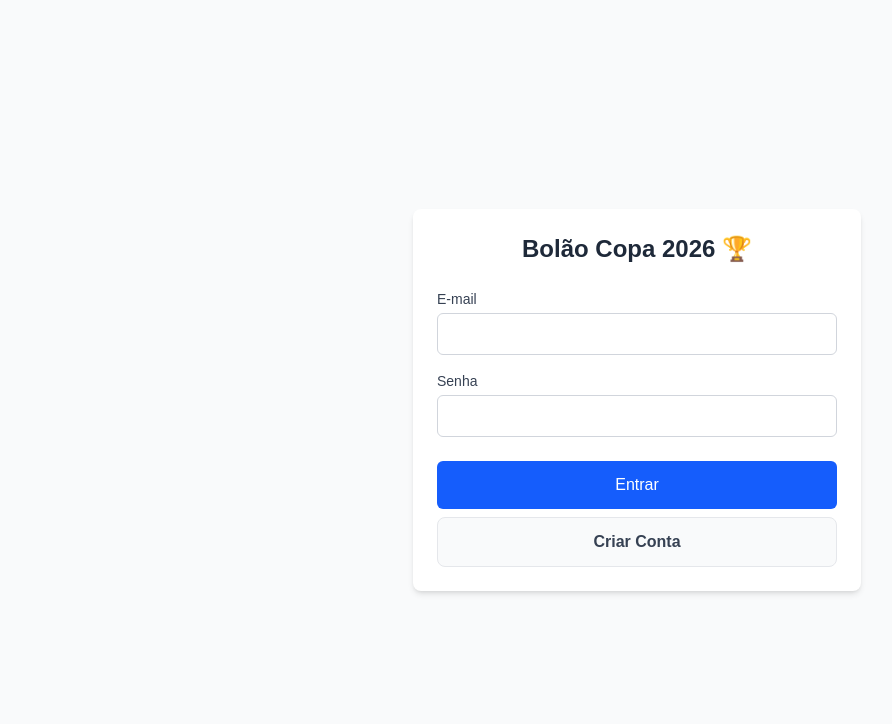
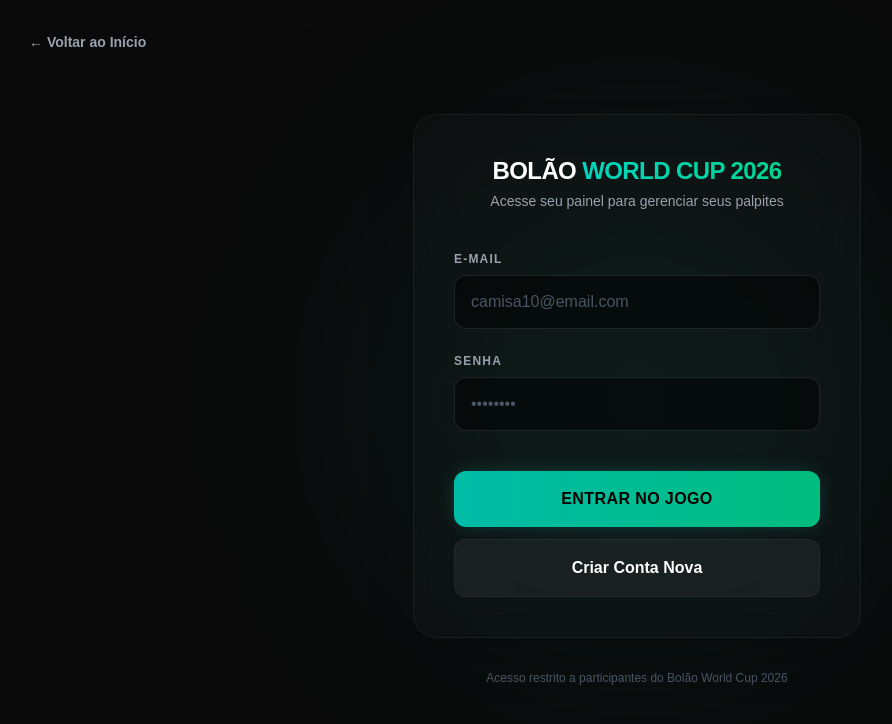
Before and after one commit to Xavier-Edups/bolao-copa-2026, a Next.js app: page /login in a window 1280 px wide. Shown: the top 724 px of the page, without its empty margins (3-895 px from the left). Built offline with nearby package versions, Linux system fonts and the light colour scheme.

Commit message:
Login page V1

```diff
--- a/src/app/auth/actions.ts
+++ b/src/app/auth/actions.ts
@@ -16,7 +16,7 @@ export async function login(formData: FormData) {
   })
 
   if (error) {
-    return redirect('/login?error=Falha no login')
+    return redirect(`/login?error=${encodeURIComponent('Email ou senha inválidos.')}`)
   }
 
   revalidatePath('/', 'layout')
--- a/src/app/login/page.tsx
+++ b/src/app/login/page.tsx
@@ -1,65 +1,100 @@
 import { login } from '../auth/actions'
 import Link from 'next/link'
 
-export default function LoginPage({
+export default async function LoginPage({
   searchParams,
 }: {
-  searchParams: { error?: string }
+  // 1. Atualizamos a tipagem para indicar que é uma Promise
+  searchParams: Promise<{ error?: string }>
 }) {
+  // 2. Aguardamos a resolução dos parâmetros da URL
+  const resolvedParams = await searchParams
+
   return (
-    <div className="flex min-h-screen flex-col items-center justify-center p-4 bg-gray-50">
-      <div className="w-full max-w-md p-6 bg-white rounded-lg shadow-md">
-        <h1 className="text-2xl font-bold text-center mb-6 text-gray-800">
-          Bolão Copa 2026 🏆
-        </h1>
+    <div className="flex min-h-screen flex-col items-center justify-center p-4 bg-[#0a0a0a] selection:bg-teal-500 selection:text-white relative overflow-hidden">
 
-        <form className="flex flex-col gap-4">
+      {/* Efeitos de Luz de Fundo (Glow) */}
+      <div className="absolute top-1/2 left-1/2 -translate-x-1/2 -translate-y-1/2 w-[500px] h-[500px] bg-teal-900/20 blur-[120px] pointer-events-none rounded-full"></div>
+
+      {/* Botão de Voltar */}
+      <div className="absolute top-8 left-8 z-20">
+        <Link href="/" className="text-gray-400 hover:text-white transition-colors flex items-center gap-2 text-sm font-semibold">
+          ← Voltar ao Início
+        </Link>
+      </div>
+
+      <div className="w-full max-w-md p-8 sm:p-10 bg-white/[0.02] border border-white/5 rounded-3xl shadow-2xl backdrop-blur-xl relative z-10">
+
+        {/* Cabeçalho do Login */}
+        <div className="text-center mb-10">
+          <h1 className="text-2xl font-black text-white tracking-tight uppercase mb-1">
+            Bolão <span className="text-transparent bg-clip-text bg-gradient-to-r from-teal-400 to-emerald-400">World Cup 2026</span>
+          </h1>
+          <p className="text-gray-400 text-sm">Acesse seu painel para gerenciar seus palpites</p>
+        </div>
+
+        <form className="flex flex-col gap-6">
+
+          {/* Campo de E-mail */}
           <div>
-            <label className="block text-sm font-medium text-gray-700 mb-1">
+            <label className="block text-xs font-bold text-gray-400 uppercase tracking-widest mb-2">
               E-mail
             </label>
             <input
               id="email"
               name="email"
               type="email"
+              placeholder="camisa10@email.com"
               required
-              className="w-full px-3 py-2 border border-gray-300 rounded-md focus:outline-none focus:ring-2 focus:ring-blue-500"
+              className="w-full px-4 py-3.5 bg-black/50 border border-white/10 rounded-xl text-white placeholder:text-gray-600 focus:outline-none focus:border-teal-500 focus:ring-1 focus:ring-teal-500 transition-all"
             />
           </div>
 
+          {/* Campo de Senha */}
           <div>
-            <label className="block text-sm font-medium text-gray-700 mb-1">
+            <label className="block text-xs font-bold text-gray-400 uppercase tracking-widest mb-2">
               Senha
             </label>
             <input
               id="password"
               name="password"
               type="password"
+              placeholder="••••••••"
               required
-              className="w-full px-3 py-2 border border-gray-300 rounded-md focus:outline-none focus:ring-2 focus:ring-blue-500"
+              className="w-full px-4 py-3.5 bg-black/50 border border-white/10 rounded-xl text-white placeholder:text-gray-600 focus:outline-none focus:border-teal-500 focus:ring-1 focus:ring-teal-500 transition-all"
             />
           </div>
 
-          {searchParams.error && (
-            <p className="text-sm text-red-600 text-center">{searchParams.error}</p>
+          {/* 3. Usamos a variável resolvida aqui para exibir erros */}
+          {resolvedParams.error && (
+            <div className="p-4 bg-red-500/10 border border-red-500/20 text-red-400 text-sm rounded-xl text-center font-medium backdrop-blur-sm">
+              {resolvedParams.error}
+            </div>
           )}
 
-          <div className="flex flex-col gap-2 mt-2">
+          {/* Botões */}
+          <div className="mt-4">
             <button
               formAction={login}
-              className="w-full py-3 px-4 bg-blue-600 hover:bg-blue-700 text-white font-medium rounded-md transition"
+              className="w-full py-4 px-4 bg-gradient-to-r from-teal-500 to-emerald-500 hover:from-teal-400 hover:to-emerald-400 text-black font-black uppercase tracking-wide rounded-xl transition-all shadow-[0_0_20px_-5px_rgba(20,184,166,0.4)] hover:shadow-[0_0_30px_-5px_rgba(20,184,166,0.6)] transform hover:-translate-y-0.5"
             >
-              Entrar
+              Entrar no Jogo
             </button>
+
             <Link
-              href={"/cadastro"}
-              className="w-full py-3 px-4 bg-gray-50 hover:bg-gray-100 text-gray-700 font-bold rounded-lg transition-colors text-center border border-gray-200"
+              href="/cadastro"
+              className="w-full py-4 px-4 bg-white/5 hover:bg-white/10 border border-white/5 hover:border-white/10 text-white font-bold rounded-xl transition-all text-center block mt-3"
             >
-              Criar Conta
+              Criar Conta Nova
             </Link>
           </div>
         </form>
       </div>
+
+      {/* Rodapé Simples */}
+      <div className="mt-8 text-center text-xs text-gray-600 relative z-10">
+        <p>Acesso restrito a participantes do Bolão World Cup 2026</p>
+      </div>
     </div>
   )
 }
```
